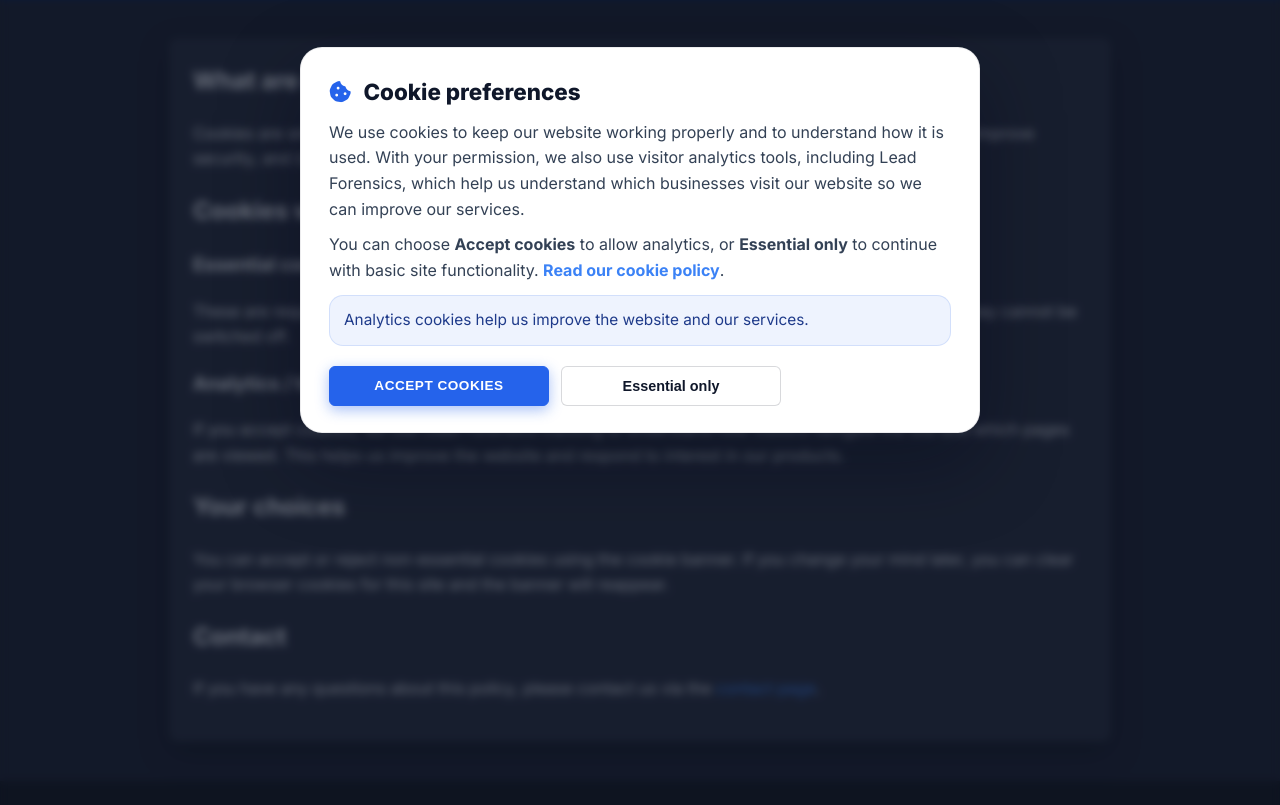
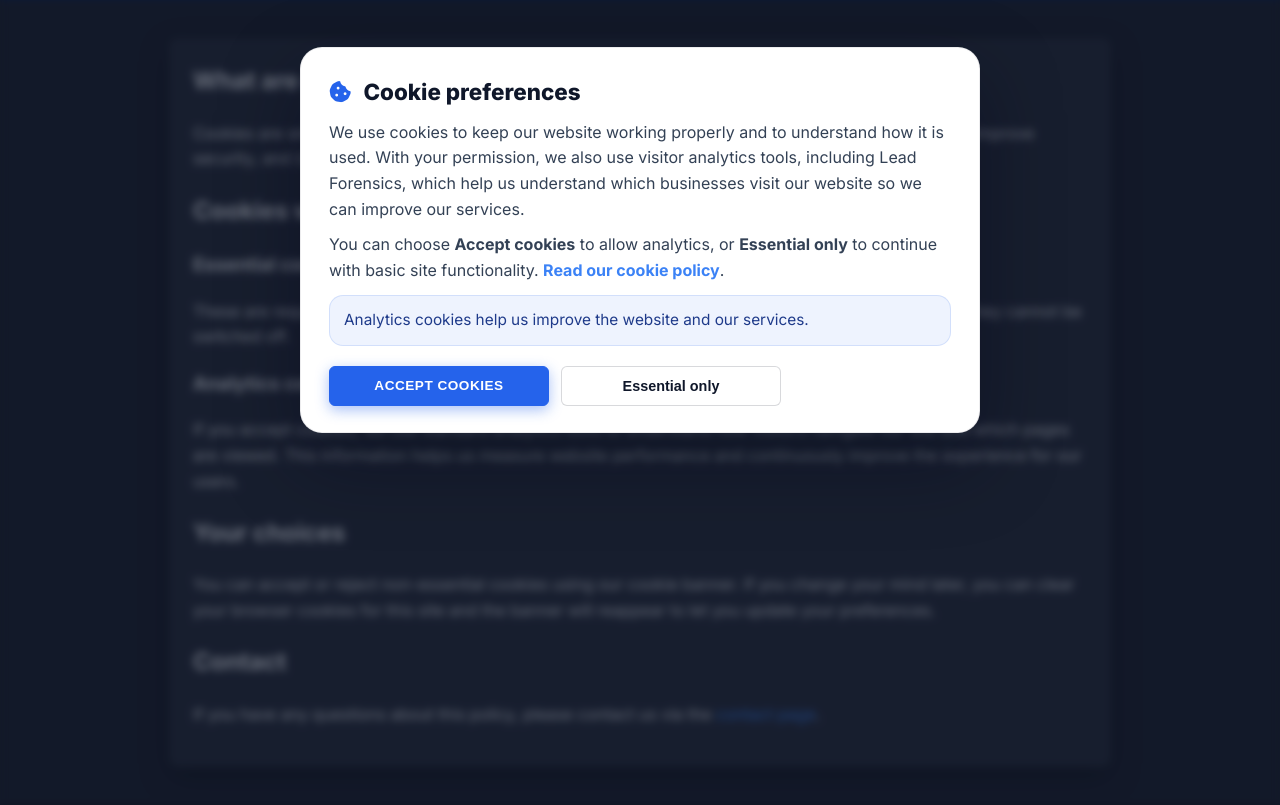
Before and after one commit to Jhdgkss/MPE_Web_Site, a Django app: template core/templates/core/cookie_policy.html in a window 1280 px wide. Shown: the part 386-1191 px from the top of the page. Run offline with Django 5.2, Linux system fonts and the light colour scheme; the template is opened without the code that fills it: most values are stand-ins (such as "Sample title", 1, 10 or a date in 2020); grey boxes marked "Sample" are stand-in pictures; some libraries are stand-ins or nearby versions.

Commit message:
Cookie Text Update V2

```diff
--- a/core/templates/core/cookie_policy.html
+++ b/core/templates/core/cookie_policy.html
@@ -24,19 +24,19 @@
       <h2>Cookies we use</h2>
       <h3>Essential cookies</h3>
       <p>
-        These are required for the site to work correctly (for example: security, session and form protection). They cannot be switched off.
+        These are required for the site to work correctly (for example: security, session, and form protection). They cannot be switched off.
       </p>
 
-      <h3>Analytics / tracking cookies (optional)</h3>
+      <h3>Analytics cookies (optional)</h3>
       <p>
-        If you accept cookies, we use Lead Forensics tracking to understand how visitors navigate the site and which pages are viewed.
-        This helps us improve the website and respond to interest in our products.
+        If you accept cookies, we use standard analytics tools to understand how visitors navigate our site and which pages are viewed.
+        This information helps us measure website performance and continuously improve the experience for our users.
       </p>
 
       <h2>Your choices</h2>
       <p>
-        You can accept or reject non-essential cookies using the cookie banner. If you change your mind later, you can clear your browser cookies
-        for this site and the banner will reappear.
+        You can accept or reject non-essential cookies using our cookie banner. If you change your mind later, you can clear your browser cookies
+        for this site and the banner will reappear to let you update your preferences.
       </p>
 
       <h2>Contact</h2>
```
